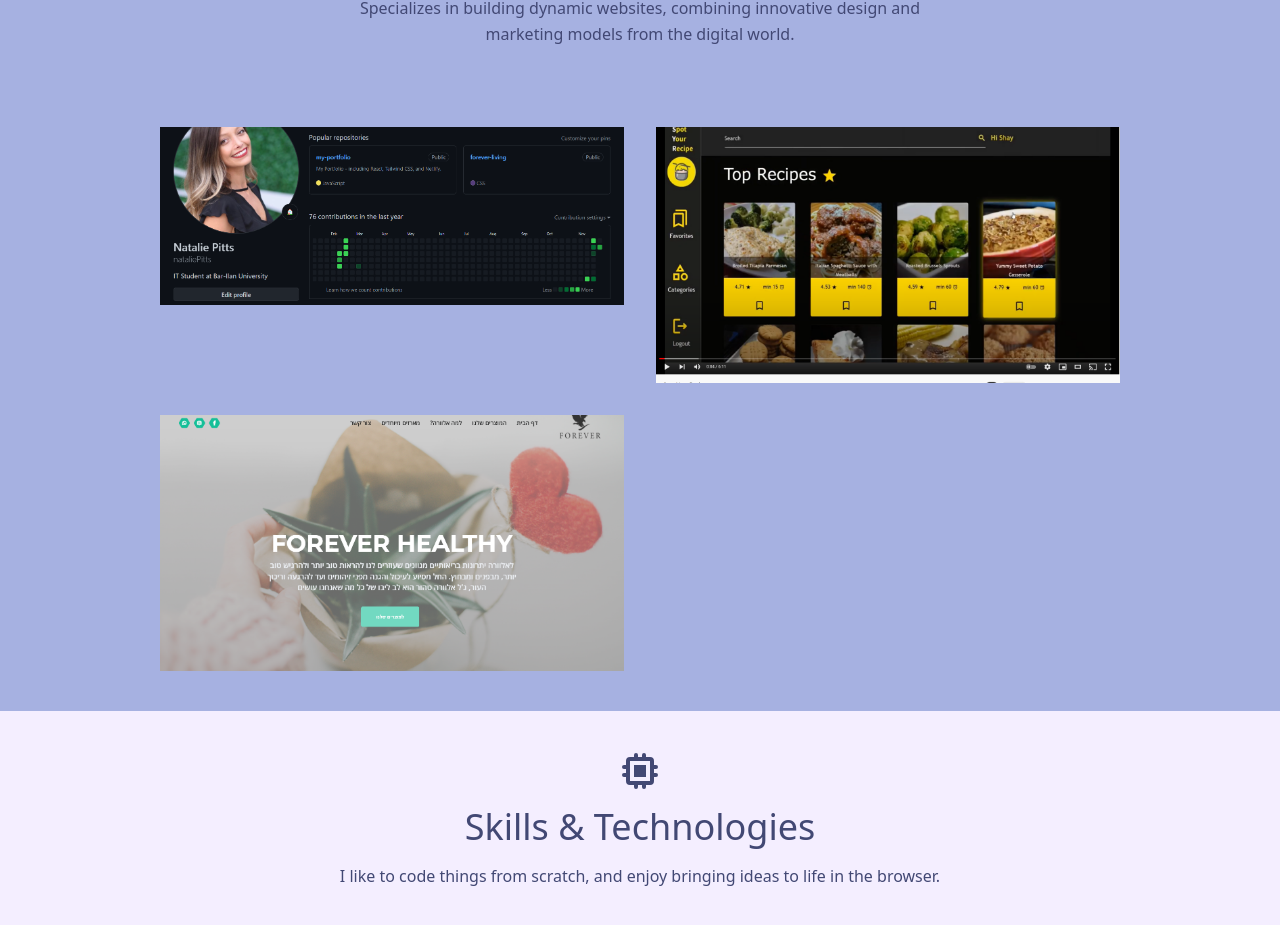
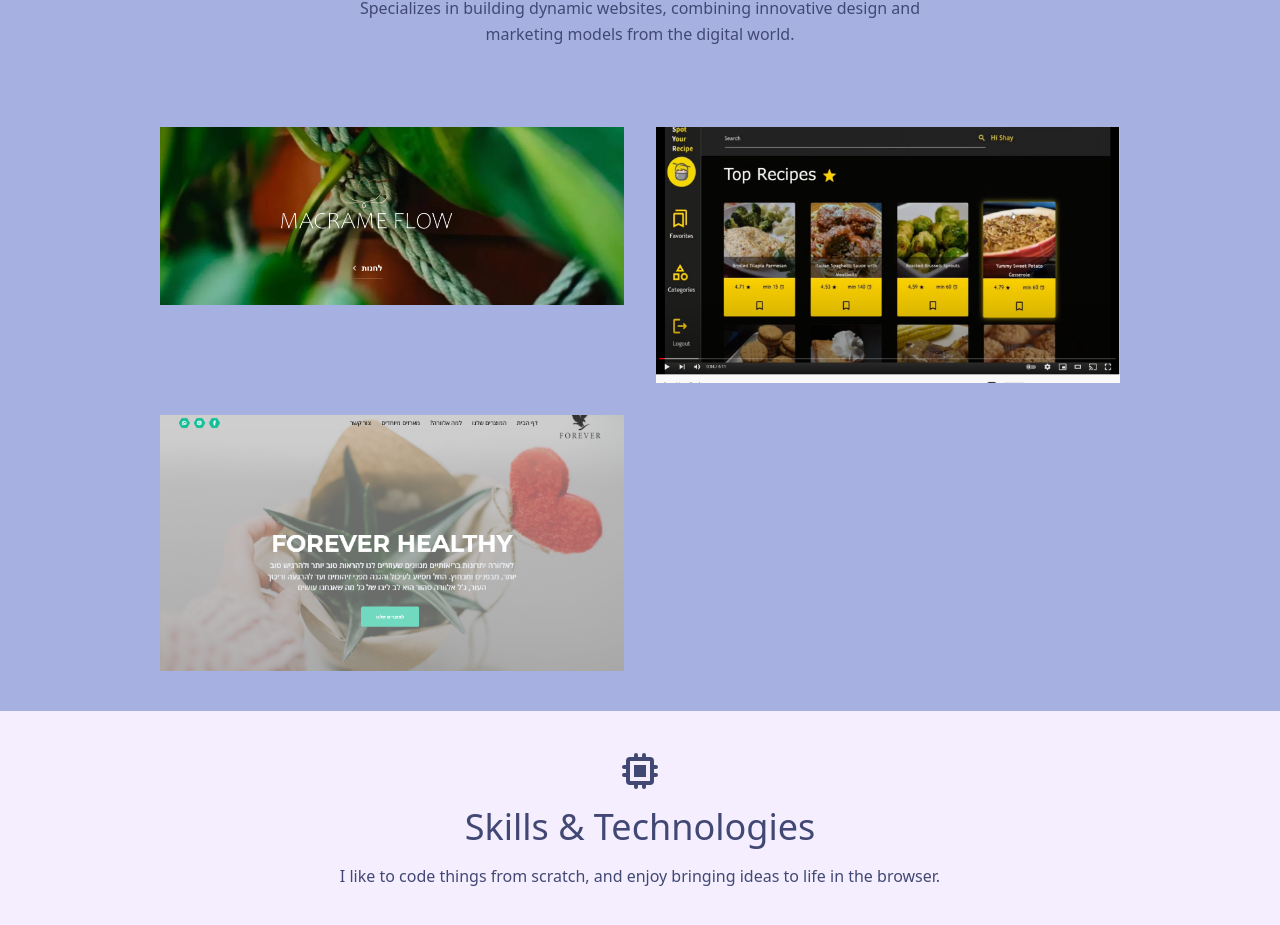
Before and after one commit to nataliePitts/my-portfolio, a React (Create React App) app: page / in a window 1280 px wide. Shown: the part 780-1705 px from the top of the page. Built offline with nearby package versions, Linux system fonts and the light colour scheme.

Commit message:
add ecommerce

```diff
--- a/public/index.html
+++ b/public/index.html
@@ -25,4 +25,5 @@
     <div id="root"></div>
   </body>
   <script src="https://cdn.enable.co.il/licenses/enable-L101189sb05nrja7-1221-24988/init.js"></script>
+
 </html>
--- a/src/data.js
+++ b/src/data.js
@@ -1,11 +1,12 @@
 export const projects = [
+
   {
-    title: "Git-Hub",
-    subtitle: "Git-Hub",
+    title: "eCommerce Website",
+    subtitle: "Made with Wordpress",
     description:
-      "All my projects appear in my Git-Hub profile.",
-    image: "./github.png",
-    link: "https://github.com/nataliePitts",
+      "eCommerce Website for Product/Service ",
+    image: "./macrameweb.png",
+    link: "https://anndesign.club/",
   },
   {
     title: "Spot Your Recipes",
```
Also changed, not shown: public/macrameweb.png (added).
